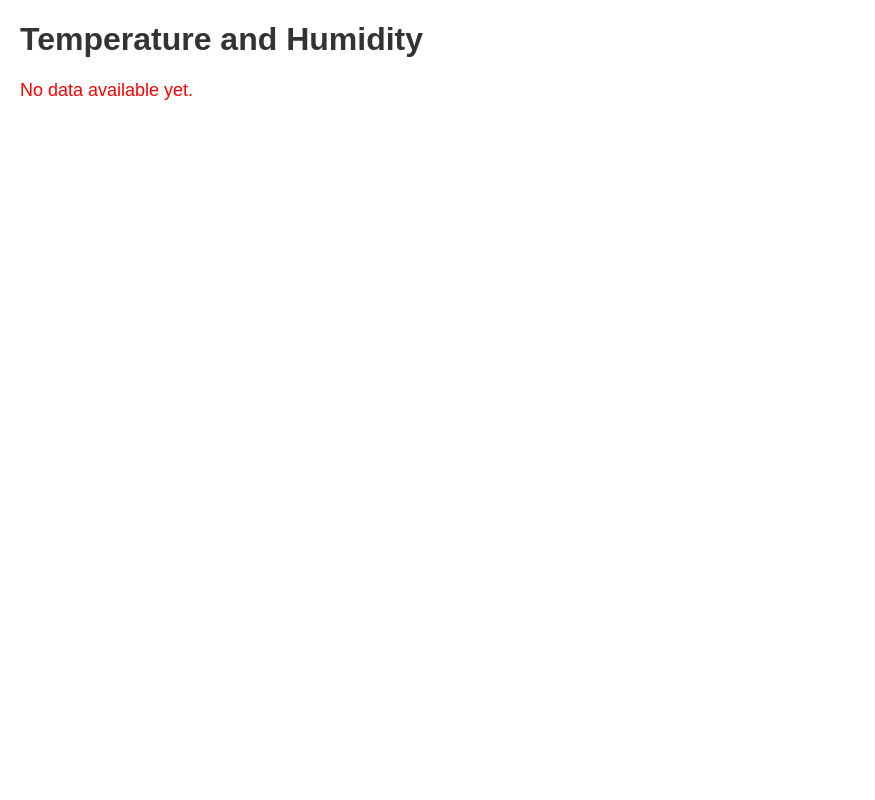
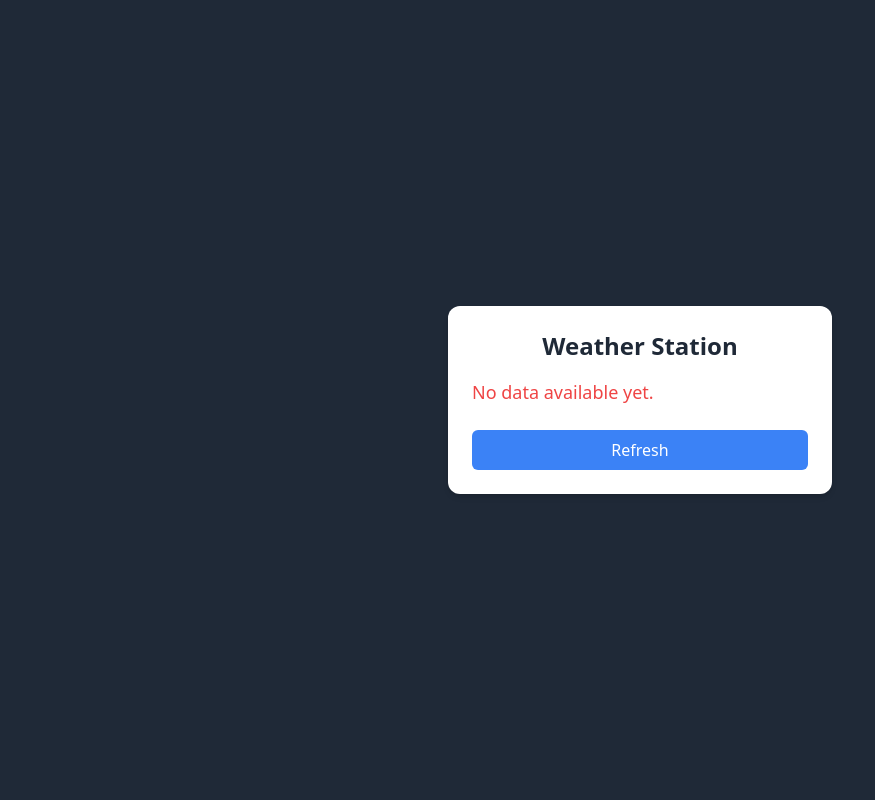
Before and after one commit to SamuelFoc/intentional-agents, a Flask app: page /current_temperature in a window 1280 px wide. Shown: the whole page, without its empty margins (0-875 px from the left). Run offline with Flask 3, Linux system fonts and the light colour scheme; some libraries are stand-ins or nearby versions.

Commit message:
Create html template for weather station

```diff
--- a/templates/current_temperature.html
+++ b/templates/current_temperature.html
@@ -1,30 +1,40 @@
 <!DOCTYPE html>
-<html>
+<html lang="en">
   <head>
-    <title>Temperature and Humidity</title>
-    <style>
-      body {
-        font-family: Arial, sans-serif;
-        margin: 20px;
-      }
-      h1 {
-        color: #333;
-      }
-      p {
-        font-size: 18px;
-      }
-      .error {
-        color: red;
-      }
-    </style>
+    <meta charset="UTF-8" />
+    <meta name="viewport" content="width=device-width, initial-scale=1.0" />
+    <title>Weather Station</title>
+    <!-- Tailwind CSS CDN -->
+    <script src="https://cdn.tailwindcss.com"></script>
   </head>
-  <body>
-    <h1>Temperature and Humidity</h1>
-    {% if temperature is none or humidity is none %}
-    <p class="error">No data available yet.</p>
-    {% else %}
-    <p>Temperature: {{ temperature }} °C</p>
-    <p>Humidity: {{ humidity }} %</p>
-    {% endif %}
+  <body class="bg-gray-800 min-h-screen flex items-center justify-center">
+    <div class="bg-white shadow-md rounded-xl p-6 max-w-sm w-full">
+      <h1 class="text-center text-2xl font-bold text-gray-800 mb-4">
+        Weather Station
+      </h1>
+      {% if temperature is none or humidity is none %}
+      <p class="text-red-500 text-lg font-medium">No data available yet.</p>
+      {% else %}
+      <div
+        class="w-full h-72 bg-gray-800 p-10 flex flex-col items-center justify-center text-white text-2xl font-mono"
+      >
+        <div>
+          <strong> Humidity:&ensp;</strong><span class="">{{ humidity }}%</span>
+        </div>
+        <div>
+          <strong> Temperature:&ensp;</strong
+          ><span class="">{{ temperature }}°C</span>
+        </div>
+      </div>
+      {% endif %}
+      <div class="mt-6">
+        <button
+          onclick="window.location.reload()"
+          class="w-full bg-blue-500 hover:bg-blue-600 text-white font-medium py-2 px-4 rounded-md"
+        >
+          Refresh
+        </button>
+      </div>
+    </div>
   </body>
 </html>
```
